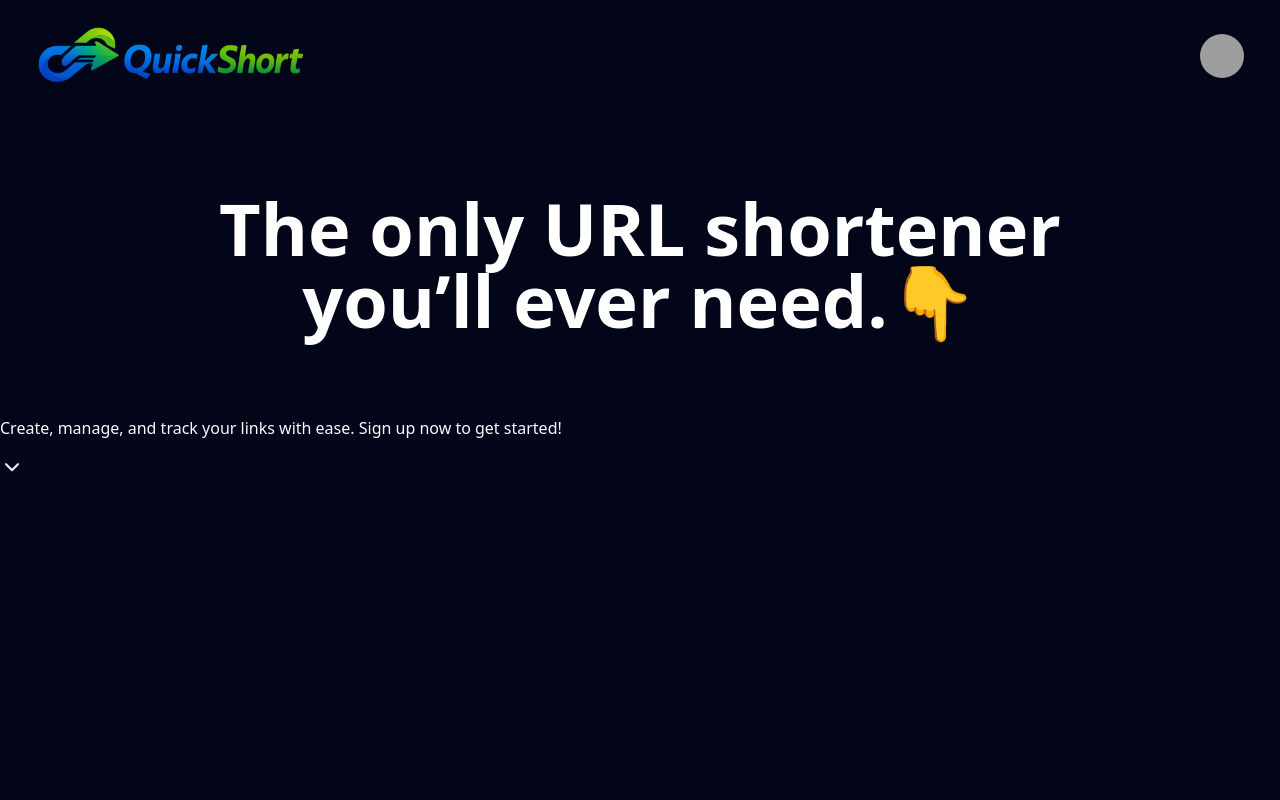
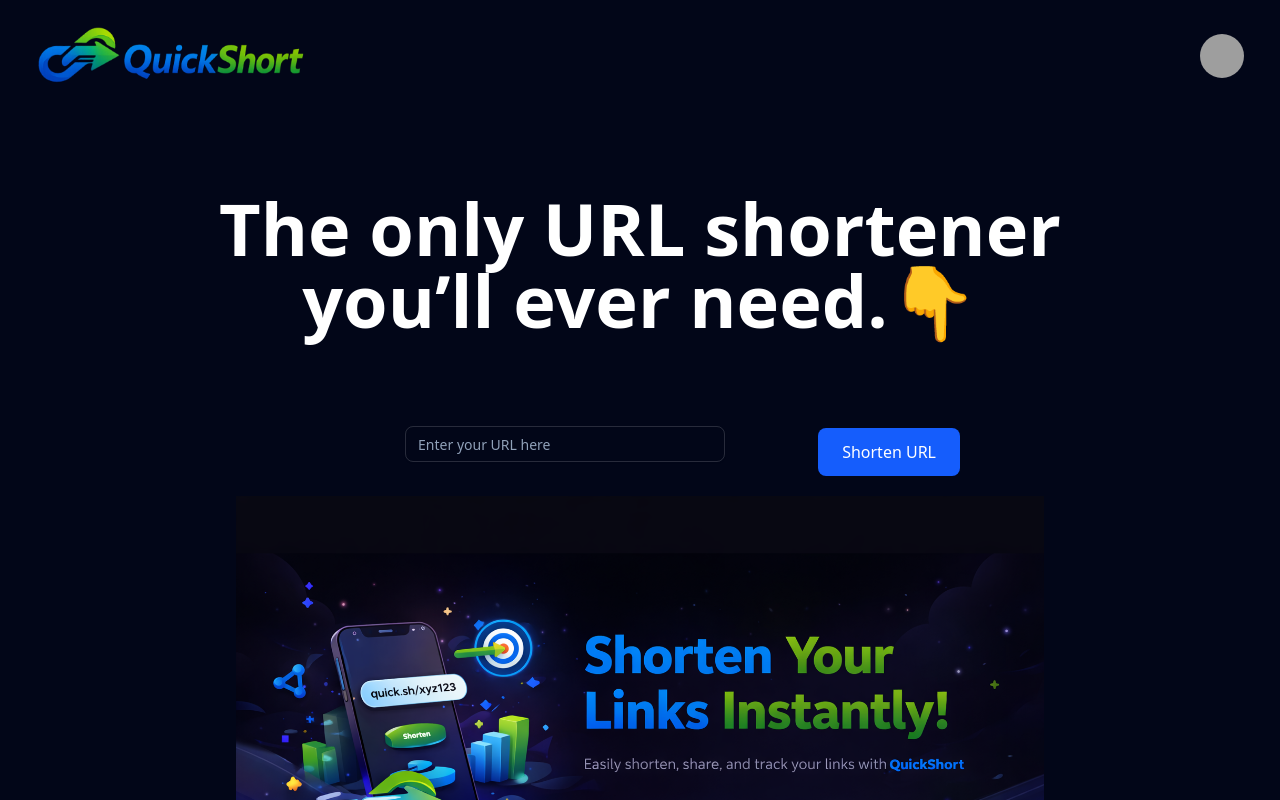
Before and after one commit to Deepanshu-Baghel/url-shortener, a React (Vite) app in the folder url-shortener/: page / in a window 1280 px wide. Shown: the top 800 px of the page. Built offline with nearby package versions, Linux system fonts and the light colour scheme; grey boxes are pictures that could not be loaded.

Commit message:
Refactor code structure for improved readability and maintainability

```diff
--- a/url-shortener/src/pages/landing.jsx
+++ b/url-shortener/src/pages/landing.jsx
@@ -1,14 +1,19 @@
-import { ChevronDown } from 'lucide-react';
+import { Input } from '@/components/ui/input';
+
 
 const LandingPage = () => {
   return (
-    <div >
+    <div className="flex flex-col items-center justify-center text-white">
        <h2 className="my-10 sm:my-20 text-3xl sm:text-5xl lg:text-7xl text-white font-extrabold text-center">
          The only URL shortener<br/> you&rsquo;ll ever need.👇</h2>
-       <p> Create, manage, and track your links with ease. Sign up now to get started!</p>
-        <div className="mt-4">
-                <ChevronDown className="animate-bounce" size={24} />
-            </div>
+       <form className="sm:h-14 flex flex-col sm:flex-row w-full md:w-2/4 items-center gap-2" >
+        <Input placeholder="Enter your URL here" className="w-full md:w-1/2 mx-auto" />
+        <button className="mt-4 px-6 py-3 bg-blue-600 text-white rounded-md flex items-center gap-2 hover:bg-blue-700 transition-colors">
+          Shorten URL
+
+        </button>
+       </form >
+       <img src="/banner-quickshort-dark.png" alt="Quickshort Banner" className="w-full md:px-11 max-w-4xl mx-auto mt-6" />
     </div>
   );
 };
```
Also changed, not shown: url-shortener/public/banner-quickshort-dark.png (added).
